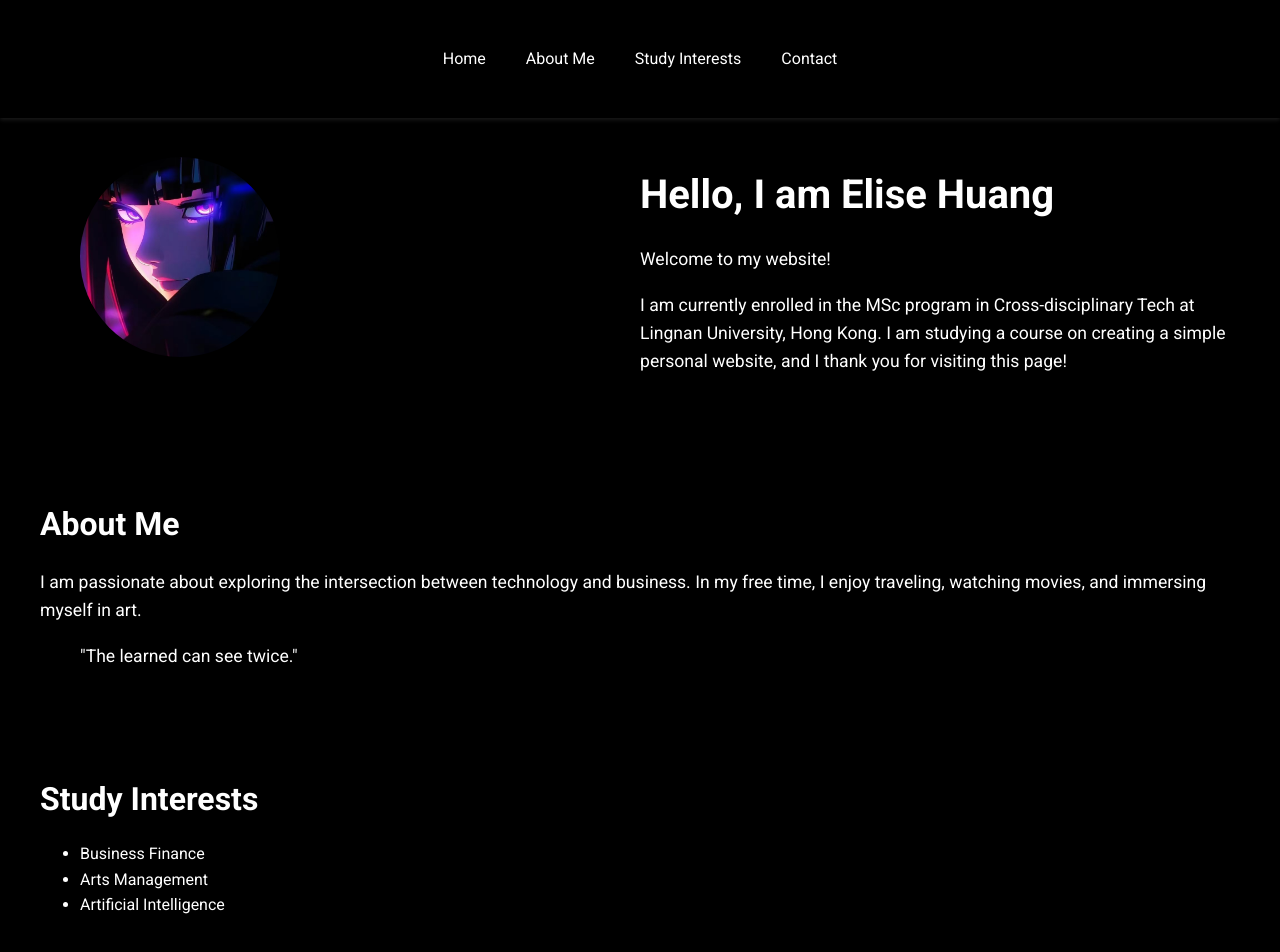
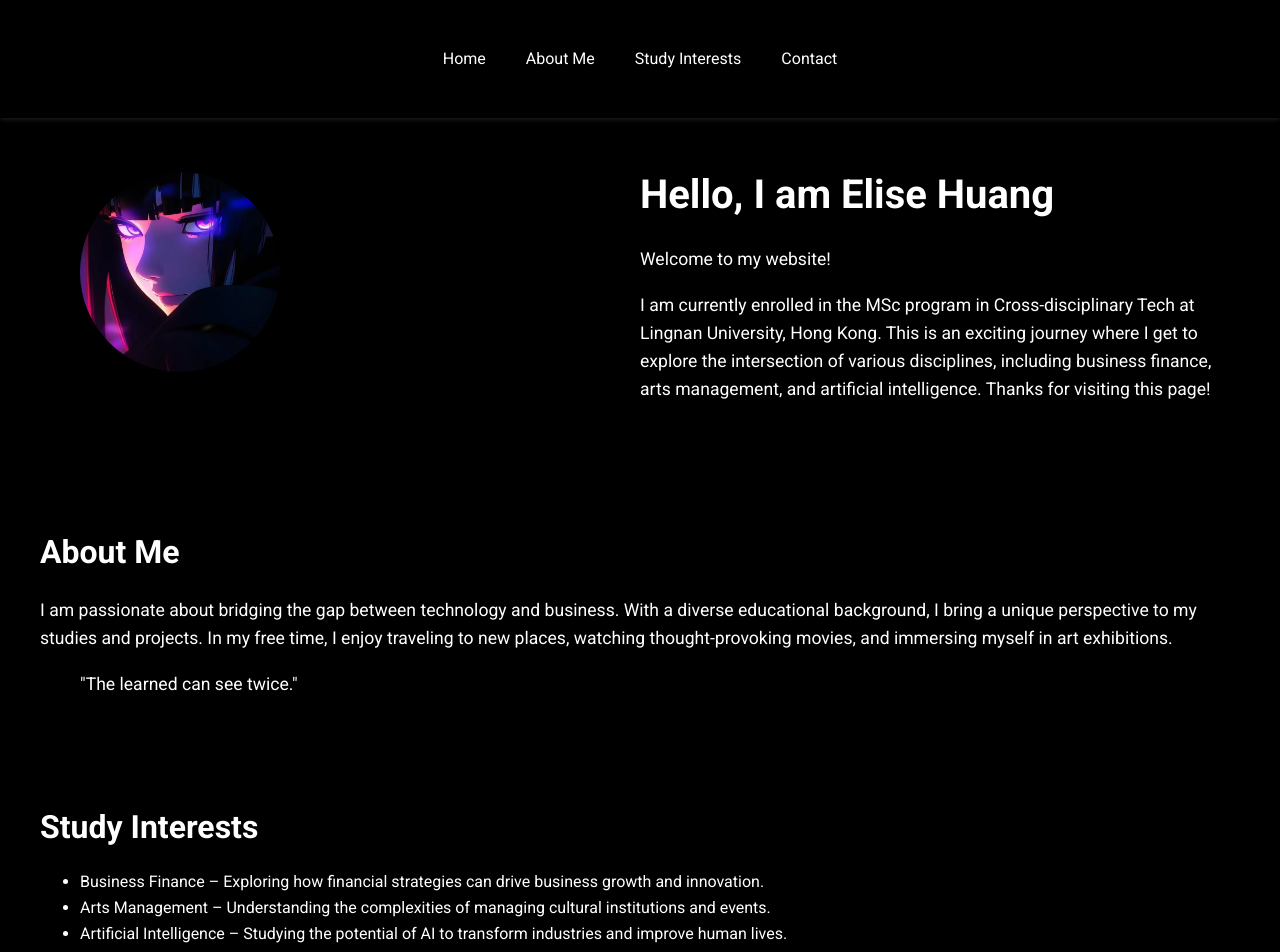
Before and after one commit to eliseyuki/eliseyuki.github.io, a plain HTML site: page index.html in a window 1280 px wide. Shown: the top 952 px of the page. Drawn offline with Linux system fonts and the light colour scheme.

Commit message:
Update index.html

```diff
--- a/index.html
+++ b/index.html
@@ -25,19 +25,19 @@
         <div class="container">
             <section id="home" class="profile">
                 <figure class="profile__image">
-                    <img src="yuqi.jpg"  alt="Elise Huang's profile picture">
+                    <img src="yuqi.jpg" alt="Elise Huang's profile picture">
                 </figure>
 
                 <div class="profile__info">
                     <h1>Hello, I am Elise Huang</h1>
                     <p>Welcome to my website!</p>
-                    <p>I am currently enrolled in the MSc program in Cross-disciplinary Tech at Lingnan University, Hong Kong. I am studying a course on creating a simple personal website, and I thank you for visiting this page!</p>
+                    <p>I am currently enrolled in the MSc program in Cross-disciplinary Tech at Lingnan University, Hong Kong. This is an exciting journey where I get to explore the intersection of various disciplines, including business finance, arts management, and artificial intelligence. Thanks for visiting this page!</p>
                 </div>
             </section>
 
             <section id="about" class="about">
                 <h2>About Me</h2>
-                <p>I am passionate about exploring the intersection between technology and business. In my free time, I enjoy traveling, watching movies, and immersing myself in art.</p>
+                <p>I am passionate about bridging the gap between technology and business. With a diverse educational background, I bring a unique perspective to my studies and projects. In my free time, I enjoy traveling to new places, watching thought-provoking movies, and immersing myself in art exhibitions.</p>
                 <blockquote>
                     <p>"The learned can see twice."</p>
                 </blockquote>
@@ -46,9 +46,9 @@
             <section id="interests" class="interests">
                 <h2>Study Interests</h2>
                 <ul>
-                    <li>Business Finance</li>
-                    <li>Arts Management</li>
-                    <li>Artificial Intelligence</li>
+                    <li>Business Finance – Exploring how financial strategies can drive business growth and innovation.</li>
+                    <li>Arts Management – Understanding the complexities of managing cultural institutions and events.</li>
+                    <li>Artificial Intelligence – Studying the potential of AI to transform industries and improve human lives.</li>
                 </ul>
             </section>
         </div>
```
